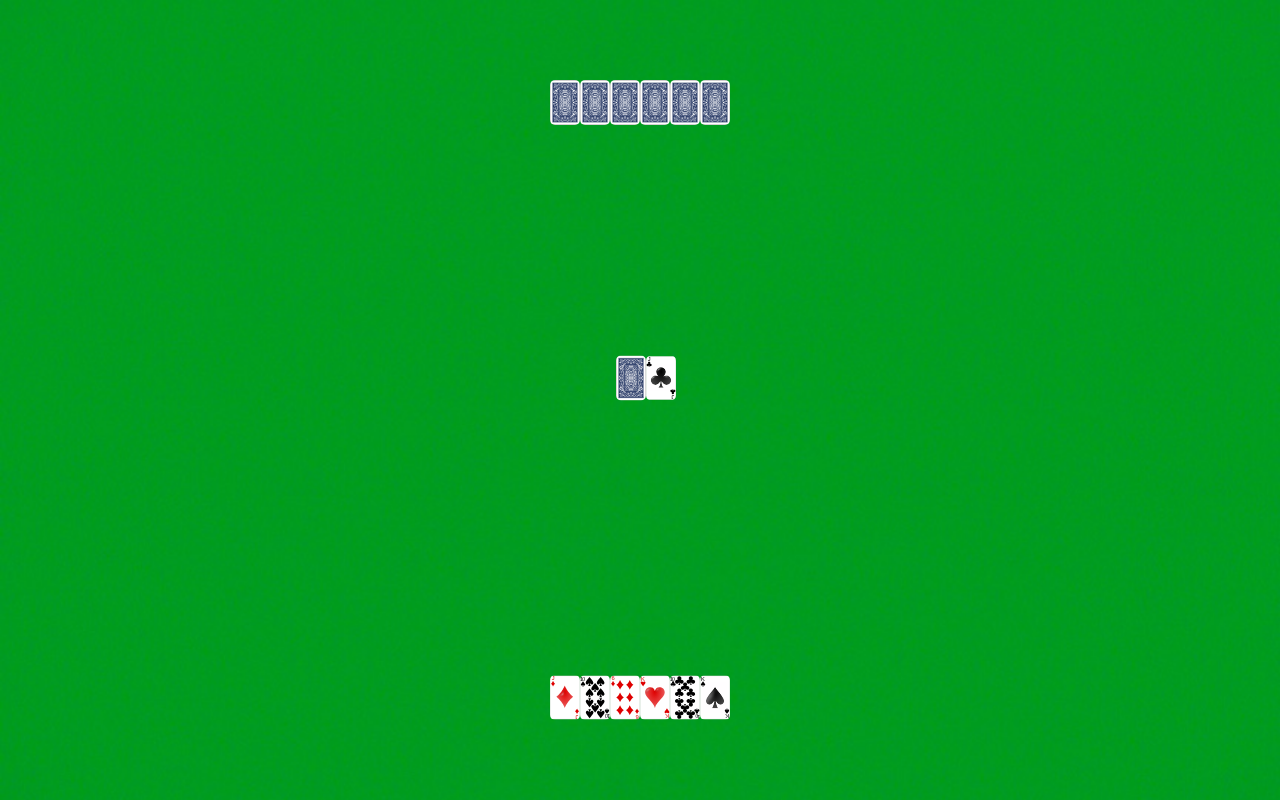
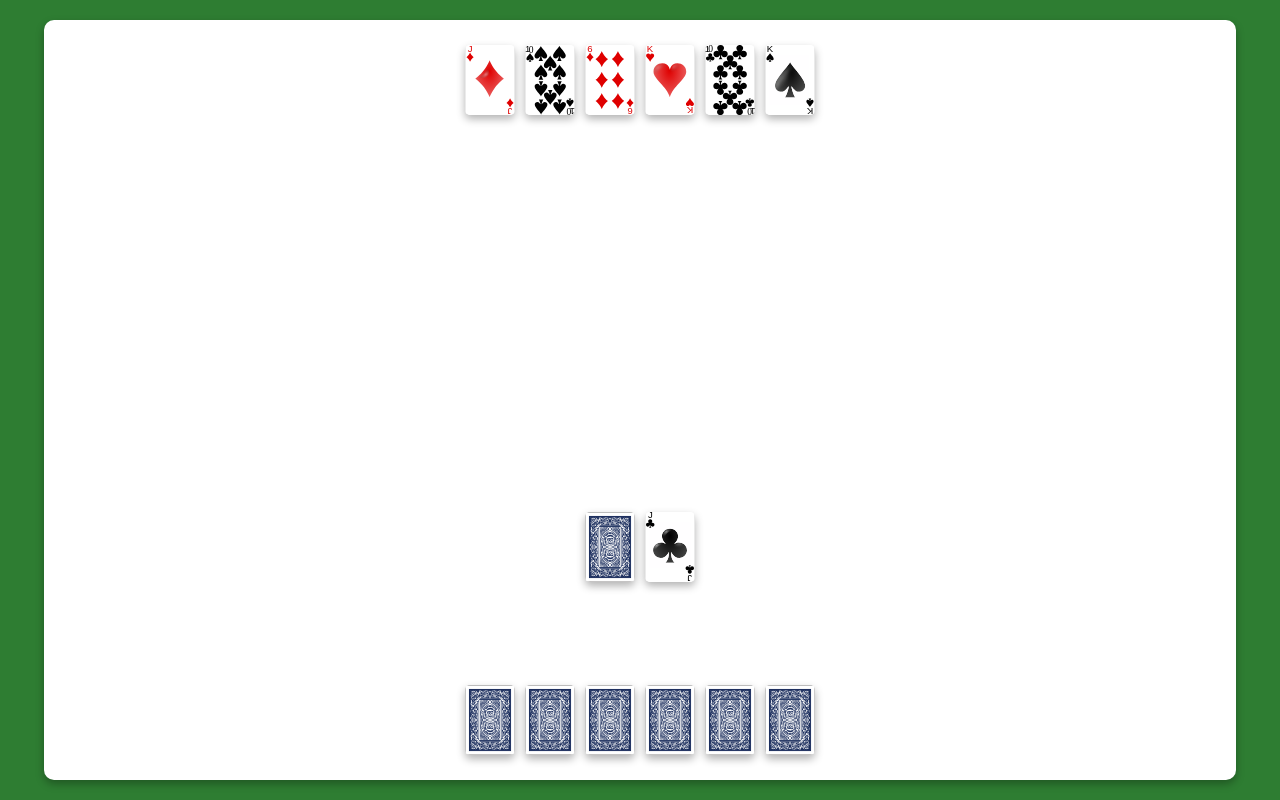
Before and after one commit to GooglesXmaddness/DurakGame, a plain HTML site: page index.html in a window 1280 px wide. Drawn offline with Linux system fonts and the light colour scheme.

Commit message:
Update style.css

```diff
--- a/style.css
+++ b/style.css
@@ -1,63 +1,54 @@
 body {
-    font-size: 16px;
     font-family: Arial, sans-serif;
     display: flex;
     justify-content: center;
     align-items: center;
     height: 100vh;
+    background-color: #2E7D32;
     margin: 0;
-    background: url("background.jpeg") no-repeat center center fixed;
-    background-size: cover;
-    color: white;
 }
 
-#game {
-    width: 100vw;
-    height: 100vh;
-    overflow: hidden;
+#game-container {
+    width: 90%;
+    height: 90%;
     position: relative;
+    display: flex;
+    flex-direction: column;
+    justify-content: space-between;
+    align-items: center;
+    padding: 20px;
+    background-color: #fff;
+    border-radius: 10px;
+    box-shadow: 0 4px 8px rgba(0, 0, 0, 0.3);
 }
 
-#player-hand, #opponent-hand, #table, #deck-container {
-    position: absolute;
+.hand, .table, .deck-container {
+    width: 100%;
     display: flex;
     justify-content: center;
     align-items: center;
 }
 
-#player-hand {
-    bottom: 10%;
-    left: 50%;
-    transform: translateX(-50%);
-}
-
-#opponent-hand {
-    top: 10%;
-    left: 50%;
-    transform: translateX(-50%);
-}
-
-#table {
-    top: 50%;
-    left: 50%;
-    transform: translate(-50%, -50%);
-}
-
-#deck-container {
-    top: 50%;
-    left: 10%;
-    transform: translateY(-50%);
+.card {
+    width: 50px;
+    height: 70px;
+    margin: 5px;
     position: relative;
 }
 
-.card {
-    width: 30px; /* Smaller width */
-    height: 45px; /* Smaller height */
+.card-image {
+    width: 100%;
+    height: 100%;
+    object-fit: cover;
+    border-radius: 5px;
+    box-shadow: 0 4px 8px rgba(0, 0, 0, 0.3);
 }
 
-.card img {
-    width: 100%;
-    height: 100%;
-    border-radius: 5px;
-    display: block;
+.table {
+    position: relative;
+    height: 200px;
 }
+
+.card.player-card, .card.opponent-card {
+    cursor: pointer;
+}
```
